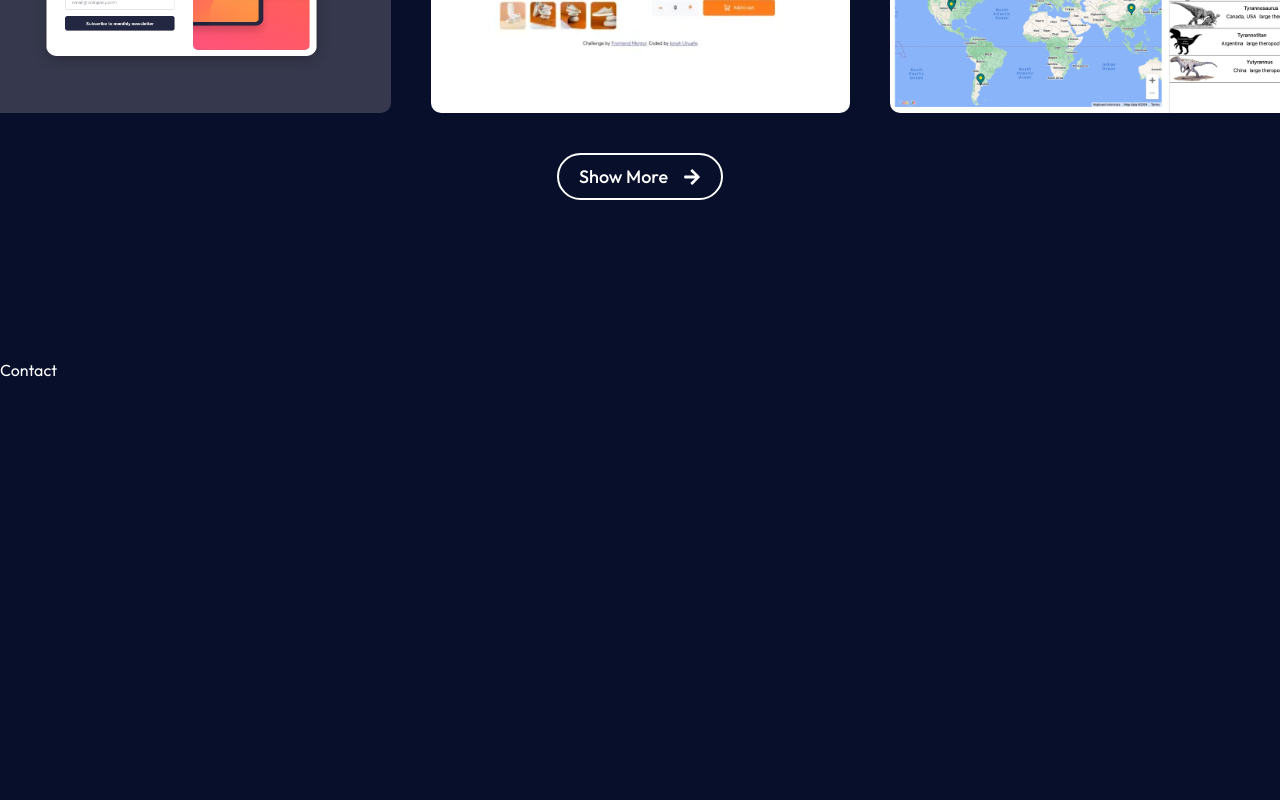
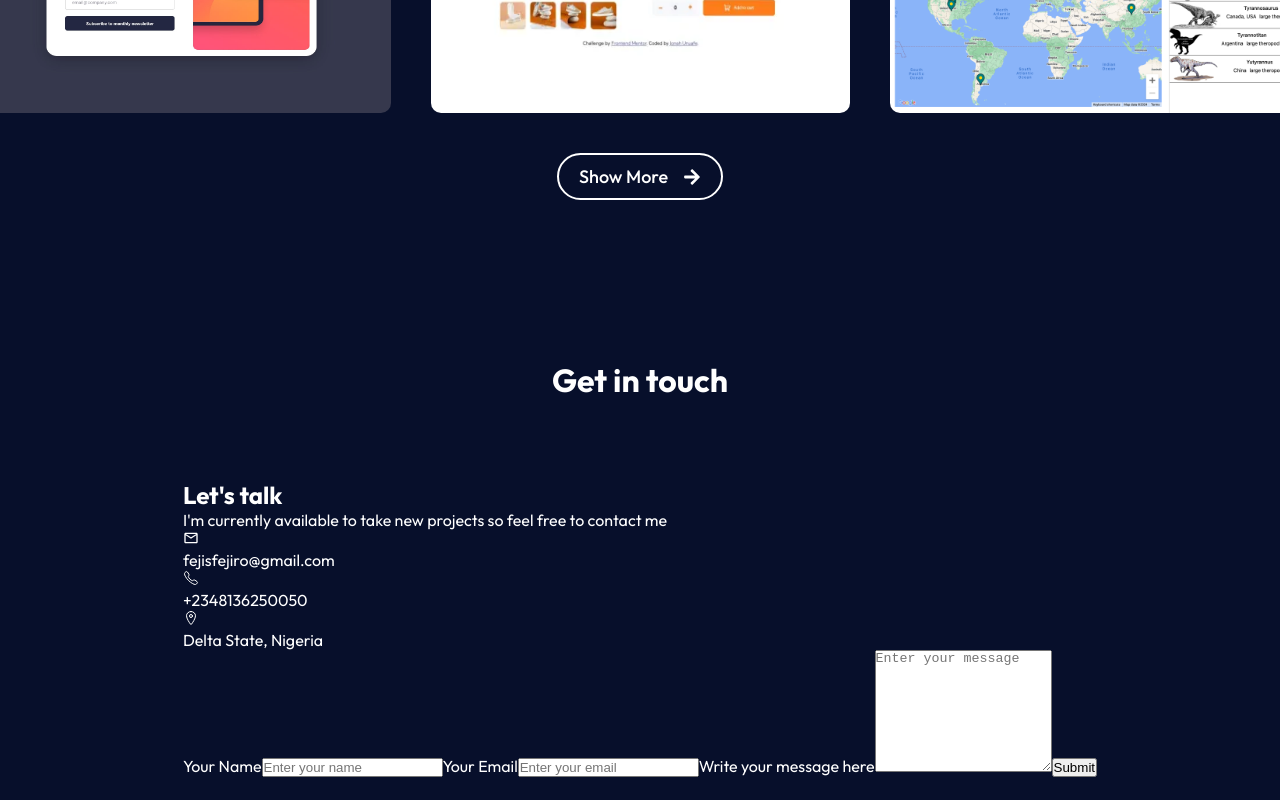
Before and after one commit to jonahunuafe/portfolio-react, a React (Vite) app: page / in a window 1280 px wide. Shown: the part 3046-3846 px from the top of the page. Before the commit the page ends 3449 px from the top, so only its background shows below. Built offline with nearby package versions, Linux system fonts and the light colour scheme.

Commit message:
imported and utilize react icons

```diff
--- a/src/components/Contact/Contact.jsx
+++ b/src/components/Contact/Contact.jsx
@@ -1,9 +1,44 @@
 import React from 'react';
 import styles from "./Contact.module.css";
+import { IoLocationOutline } from "react-icons/io5";
+import { MdOutlineEmail } from "react-icons/md";
+import { IoCallOutline } from "react-icons/io5";
 
 const Contact = () => {
   return (
-    <div>Contact</div>
+      <div className={styles.contact}>
+         <h1>Get in touch</h1>
+         <div className={styles.contactSection}>
+            <div className={styles.contactleft}>
+               <h2>Let's talk</h2>
+               <p>I'm currently available to take new projects so feel free to contact me</p>
+               <div className={styles.contactDetails}>
+                  <div className={styles.contactDetail}>
+                     <MdOutlineEmail />
+                     <p>fejisfejiro@gmail.com</p>
+                  </div>
+                  <div className={styles.contactDetail}>
+                     <IoCallOutline />
+                     <p>+2348136250050</p>
+                  </div>
+                  <div className={styles.contactDetail}>
+                     <IoLocationOutline />
+                     <p>Delta State, Nigeria</p>
+                  </div>
+
+               </div>
+            </div>
+            <form className={styles.contactRight}>
+               <label htmlFor="">Your Name</label>
+               <input type="text" placeholder="Enter your name" name="name" />
+               <label htmlFor="">Your Email</label>
+               <input type="email" placeholder="Enter your email" name="email" />
+               <label htmlFor="">Write your message here</label>
+               <textarea name="message" id="" rows="8" placeholder="Enter your message" />
+               <button type="submit" className={styles.contactSubmit}>Submit</button>
+            </form>
+         </div>
+      </div>
   )
 }
 
--- a/src/components/Contact/Contact.module.css
+++ b/src/components/Contact/Contact.module.css
@@ -0,0 +1,15 @@
+.contact {
+   display: flex;
+   flex-direction: column;
+   align-items: center;
+   justify-content: center;
+   gap: 2rem;
+   margin: 1rem 2rem;
+}
+
+@media(min-width: 768px) {
+   .contact {
+      gap: 80px;
+      margin: 80px 170px;
+   }
+}
```
